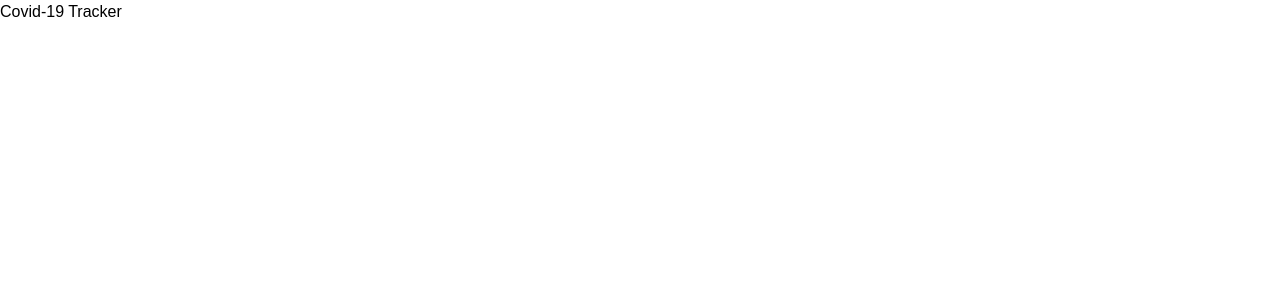
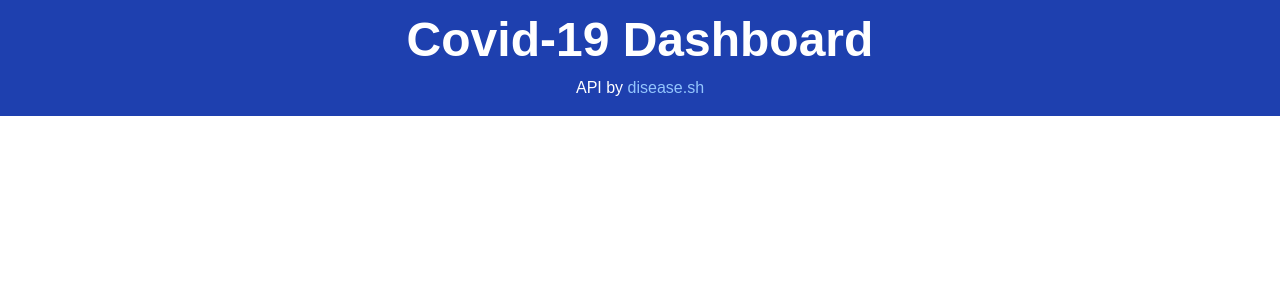
Before and after one commit to pntErk/vue-covid-19-app, a Vue app: page / in a window 1280 px wide. Shown: the top 300 px of the page. Built offline with nearby package versions, Linux system fonts and the light colour scheme; the HTML template or start-up script is replaced by a standard one.

Commit message:
Update Topwrapper.vue

```diff
--- a/src/components/Topwrapper.vue
+++ b/src/components/Topwrapper.vue
@@ -1,6 +1,7 @@
 <template>
-  <header>
-    <div>Covid-19 Tracker</div>
+  <header class="text-center bg-blue-800 text-white p-4 mb-10">
+    <div class="text-3xl md:text-5xl font-bold mb-3"><i class="fa fa-viruses"></i>Covid-19 Dashboard</div>
+    <p>API by <a class="text-blue-300" href="https://disease.sh/docs/">disease.sh</a></p>
   </header>
 </template>
 <script>
```
